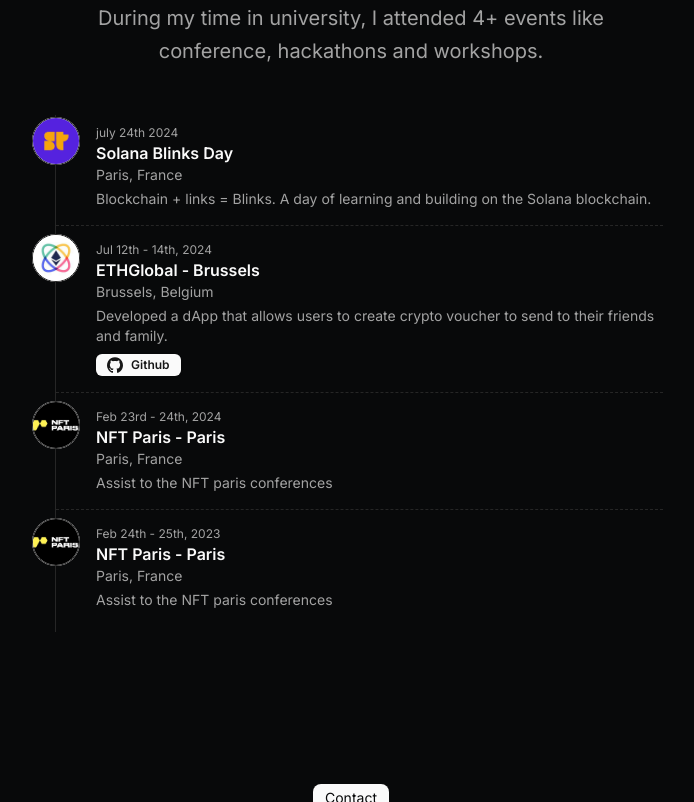
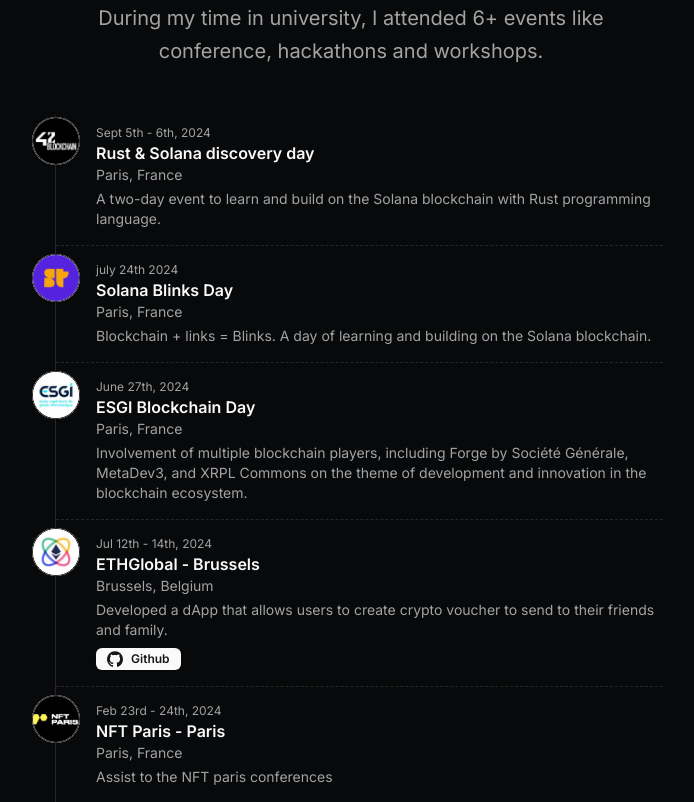
Before and after one commit to 0xNaxzerrr/my-portfolio, a Next.js app: page / in a window 1280 px wide. Shown: the part 2781-3583 px from the top of the page, without its empty margins (289-983 px from the left). Built offline with nearby package versions, Linux system fonts and the light colour scheme.

Commit message:
:white_check_mark: Events added

```diff
--- a/src/data/resume.tsx
+++ b/src/data/resume.tsx
@@ -1,5 +1,6 @@
 import { Icons } from "@/components/icons";
 import { CodeIcon, HomeIcon, Calendar } from "lucide-react";
+import { title } from "process";
 
 export const DATA = {
   name: "Lattana S.",
@@ -306,12 +307,30 @@
   ],
   events: [
     {
+      title: "Rust & Solana discovery day",
+      dates: "Sept 5th - 6th, 2024",
+      location: "Paris, France",
+      description:
+        "A two-day event to learn and build on the Solana blockchain with Rust programming language.",
+      logoUrl: "/42blockchain_logo.png",
+      links: [],
+    },
+    {
       title: "Solana Blinks Day",
       dates: "july 24th 2024",
       location: "Paris, France",
       description:
         "Blockchain + links = Blinks. A day of learning and building on the Solana blockchain.",
       logoUrl: "/superteamearn.png",
+      links: [],
+    },
+    {
+      title: "ESGI Blockchain Day",
+      dates: "June 27th, 2024",
+      location: "Paris, France",
+      logoUrl: "/esgi_logo.png",
+      description:
+        "Involvement of multiple blockchain players, including Forge by Société Générale, MetaDev3, and XRPL Commons on the theme of development and innovation in the blockchain ecosystem.",
       links: [],
     },
     {
```
Also changed, not shown: public/42blockchain_logo.png (added), public/esgi_logo.png (added).
